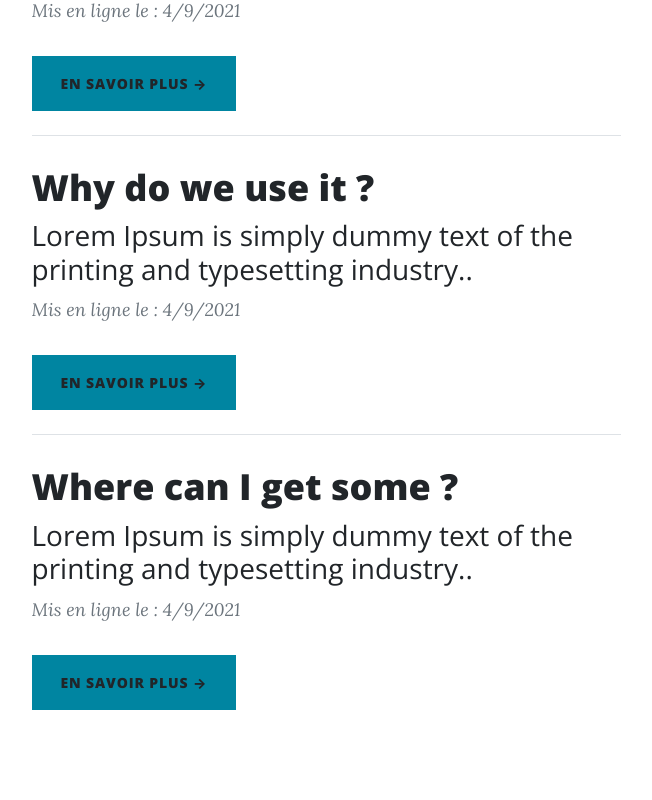
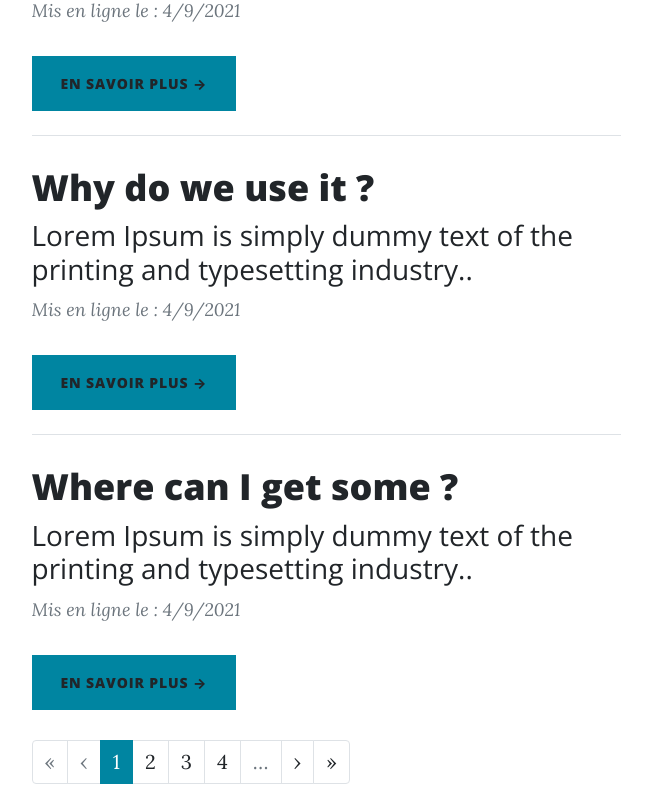
Before and after one commit to AnaisHammouche/Blog_Vue.js, a Vue app in the folder projet_blog/: page / in a window 1280 px wide. Shown: the part 681-1481 px from the top of the page, without its empty margins (314-966 px from the left). Before the commit the page ends 1391 px from the top, so only its background shows below. Built offline with nearby package versions, Linux system fonts and the light colour scheme.

Commit message:
pagination

```diff
--- a/projet_blog/package.json
+++ b/projet_blog/package.json
@@ -11,6 +11,8 @@
     "bootstrap": "^5.1.2",
     "bootstrap-vue": "^2.21.2",
     "core-js": "^3.6.5",
+    "mdbvue": "^6.7.3",
+    "v3-infinite-loading": "^1.0.1",
     "vue": "^2.6.11",
     "vue-router": "^3.2.0",
     "vuex": "^3.4.0"
--- a/projet_blog/src/views/Home.vue
+++ b/projet_blog/src/views/Home.vue
@@ -1,10 +1,13 @@
 <template>
+
   <div class="home">
-    <div class="container px-4 px-lg-5">
-      <div class="row gx-4 gx-lg-5 justify-content-center">
-        <div class="col-md-10 col-lg-8 col-xl-7">
+
+
+    <div class="container px-4 px-lg-5 ">
+      <div class="row gx-4 gx-lg-5 justify-content-center ">
+        <div class="col-md-10 col-lg-8 col-xl-7 overflow-scroll">
           <!-- Post preview-->
-          <div class="post-preview">
+          <div class="post-preview ">
 
               <h2 class="post-title">
                 {{ item.title }}
@@ -56,17 +59,38 @@
             <router-link to="/articles" class="btn btn-primary text-uppercase"
               >En savoir plus →</router-link>
           </div>
+          <div class="overflow-auto">
+            <br>
+    <b-pagination-nav :link-gen="linkGen" :number-of-pages="10" use-router></b-pagination-nav>
+  </div>
         </div>
+
       </div>
+
     </div>
+
   </div>
+
+
 </template>
 
 <script>
+
+
+
 // @ is an alias to /src
 /* import HelloWorld from '@/components/HelloWorld.vue' */
 
+
 export default {
+
+methods: {
+      linkGen(pageNum) {
+        return pageNum === 1 ? '?' : `?page=${pageNum}`
+      }
+    },
+
+
   props: {
     item: { type: Object, default: () => { return {
     id: 1,
@@ -87,13 +111,23 @@ export default {
     title:'Where can I get some ?',
     desc:'Lorem Ipsum is simply dummy text of the printing and typesetting industry..',
     time: `${new Date().getDay()}/${new Date().getMonth()}/${new Date().getFullYear()}`,
-    }}}
+    }}},
 
   },
 
+
+
   name: 'Home',
-  components: {
 
-  }
-}
+
+   };
+
+
+
 </script>
+
+<style>
+
+
+
+</style>
```
Also changed, not shown: projet_blog/src/components/postcomponents.vue (deleted, +0 -32 lines), 1 other file (tests, documents, lock files or other folders).
